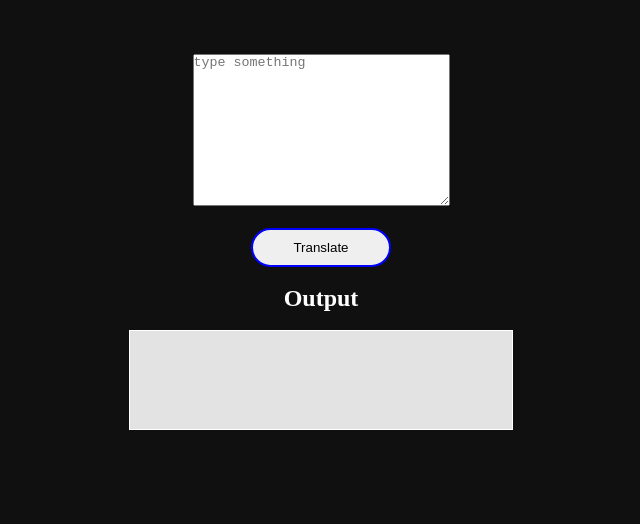
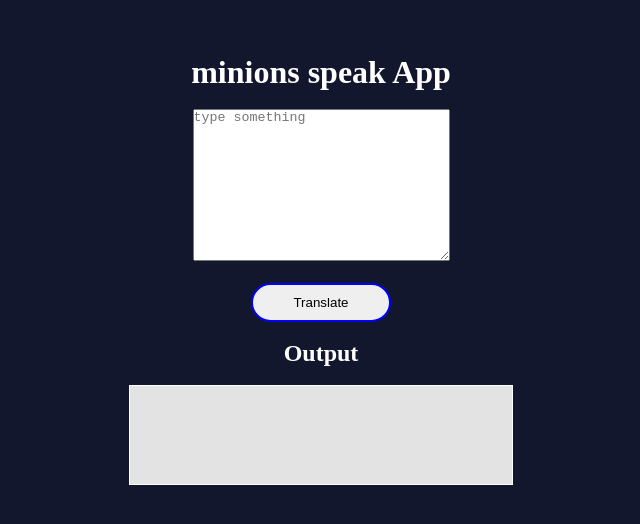
Before and after one commit to ashish-kushwaha10/minions-speak, a plain HTML site: page index.html in a window 1280 px wide. Shown: the whole page, without its empty margins (319-959 px from the left). Drawn offline with Linux system fonts and the light colour scheme.

Commit message:
final update

```diff
--- a/index.html
+++ b/index.html
@@ -14,7 +14,7 @@
             scroll-behavior: smooth;
         }
         body{
-            background-color: rgb(16, 16, 16);
+            background-color: rgb(19, 23, 45);
             color: white;
         }
 
@@ -46,6 +46,8 @@
 <body>
     <br><br><br>
     <main>
+        <h1><b>minions speak App</b> </h1>
+        <br>
         <textarea placeholder="type something" id="input" cols="30" rows="10"></textarea>
         <br><br>
         <button id="btn-translate">Translate</button>
```
